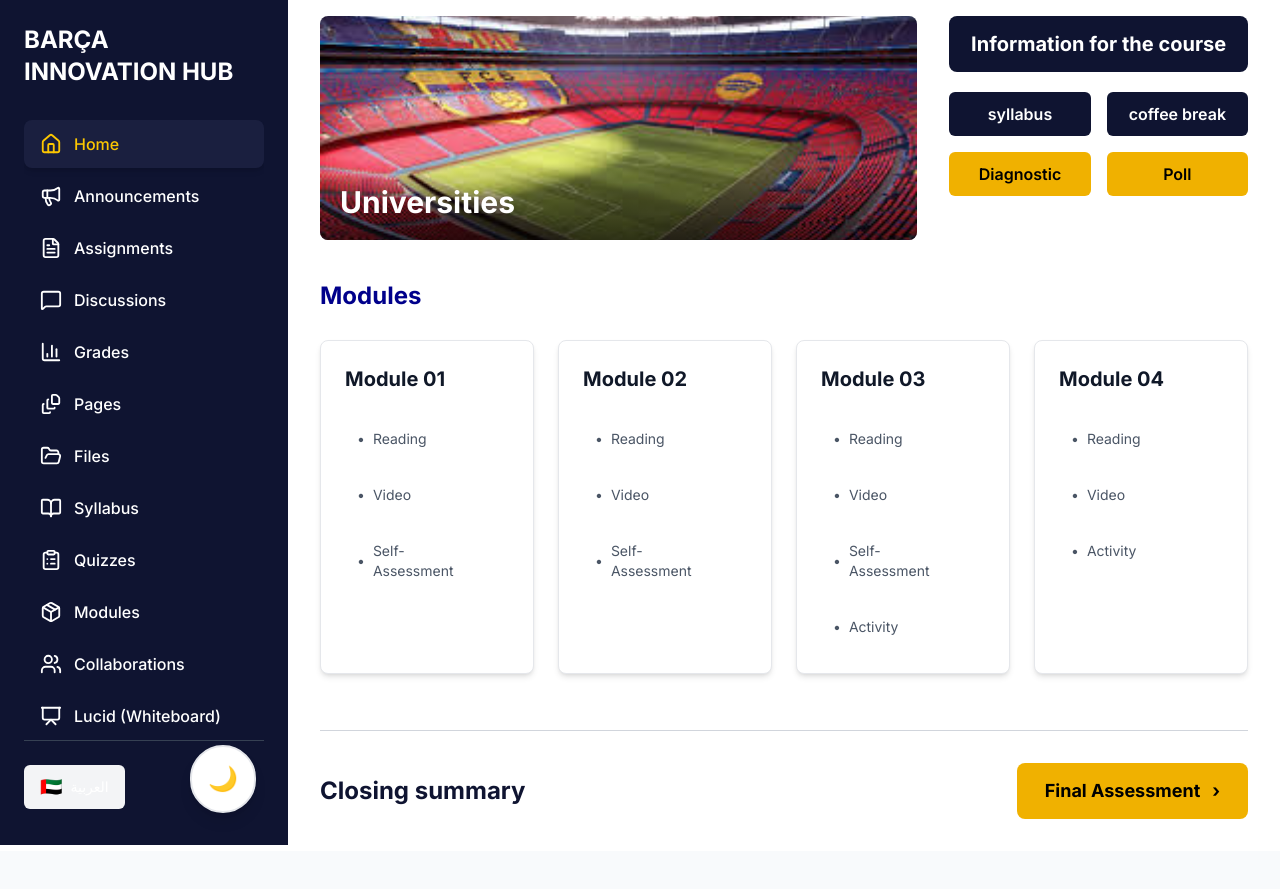
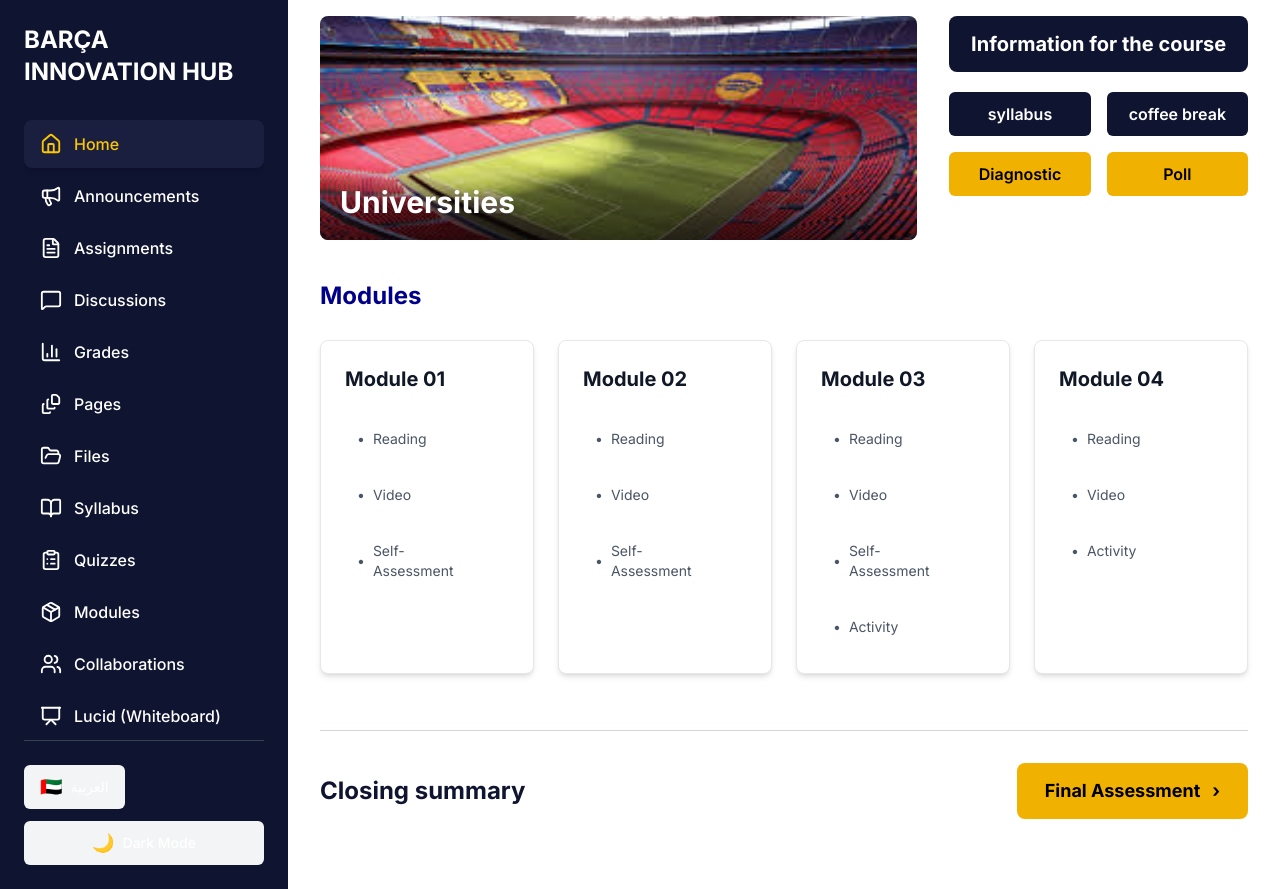
Before and after one commit to ahmed-elsayed690/interntask1, a Next.js app: page / in a window 1280 px wide. Before the commit the page ends 851 px from the top, so only its background shows below. Built offline with nearby package versions, Linux system fonts and the light colour scheme.

Commit message:
Refactor ThemeToggle for better loading and styling
Updated the ThemeToggle component to improve loading state and button styling.

```diff
--- a/app/component/ThemeToggle.tsx
+++ b/app/component/ThemeToggle.tsx
@@ -13,8 +13,12 @@
 
   if (!mounted) {
     return (
-      <div className="fixed bottom-4 end-4 sm:bottom-8 sm:end-8 p-3 sm:p-4 rounded-full bg-gray-200 dark:bg-gray-700 border-2 border-gray-300 dark:border-gray-600 z-40 opacity-50">
-        <div className="w-5 h-5 sm:w-6 sm:h-6"></div>
+      <div className="flex items-center justify-center w-full">
+        <div className="flex items-center gap-2 px-4 py-2 text-sm font-medium rounded-md
+                     bg-gray-100 dark:bg-gray-800 w-32">
+          <div className="w-5 h-5 rounded-full bg-gray-300 dark:bg-gray-600"></div>
+          <div className="flex-1 h-4 bg-gray-300 dark:bg-gray-600 rounded"></div>
+        </div>
       </div>
     );
   }
@@ -29,14 +33,17 @@
   return (
     <button
       onClick={toggleTheme}
-      className="fixed bottom-4 end-4 sm:bottom-8 sm:end-8 p-3 sm:p-4 rounded-full bg-white dark:bg-gray-800 border-2 border-gray-200 dark:border-gray-600 hover:bg-gray-100 dark:hover:bg-gray-700 transition-all shadow-lg hover:shadow-xl z-40 min-w-[44px] min-h-[44px] flex items-center justify-center"
+      className="flex items-center gap-2 px-4 py-2 text-sm font-medium rounded-md
+               bg-gray-100 hover:bg-gray-200 dark:bg-gray-800 dark:hover:bg-gray-700
+               transition-colors duration-200 w-full justify-center"
       aria-label="Toggle theme"
       title={theme === 'light' ? 'Switch to dark mode' : 'Switch to light mode'}
       dir={language === 'ar' ? 'rtl' : 'ltr'}
     >
-      <span className="text-xl sm:text-2xl">
+      <span className="text-lg">
         {theme === 'light' ? '🌙' : '☀️'}
       </span>
+      <span>{theme === 'light' ? 'Dark Mode' : 'Light Mode'}</span>
     </button>
   );
 }
```
